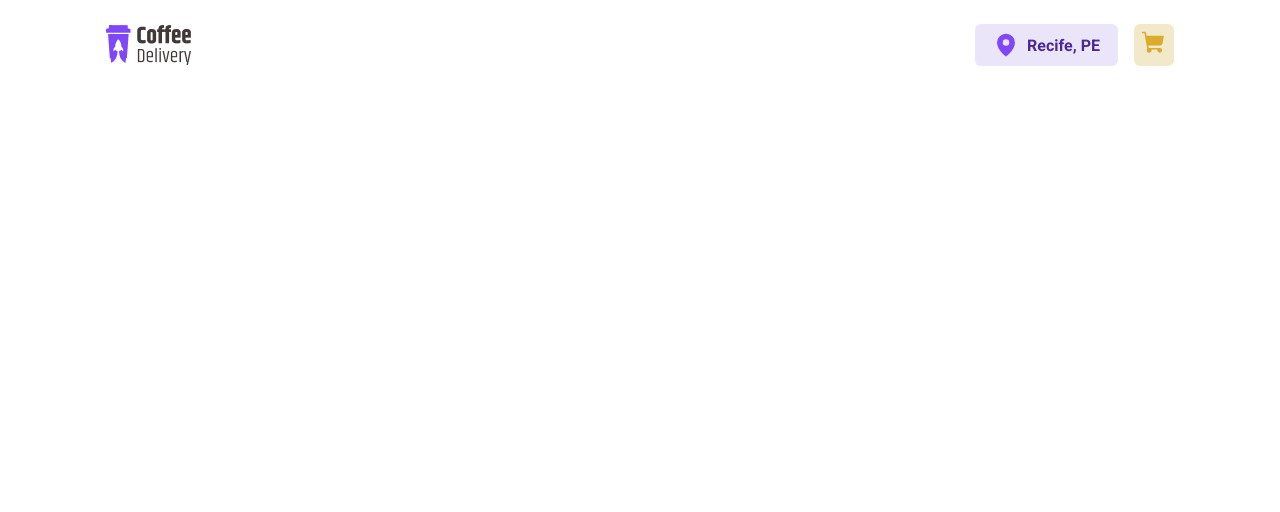
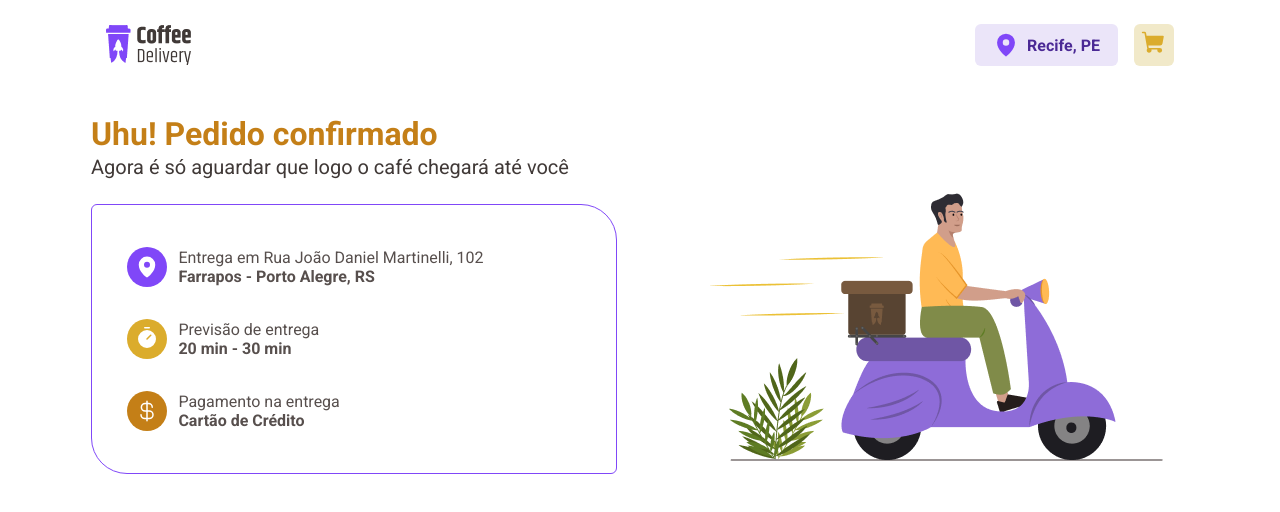
Before and after one commit to HenriquePereiraa/Coffee-Delivery, a React (Vite) app: page /pedido-confirmado in a window 1280 px wide. Shown: the top 512 px of the page. Built offline with nearby package versions, Linux system fonts and the light colour scheme.

Commit message:
coffee delivery - confirmed-order page is ready

```diff
--- a/src/Router.tsx
+++ b/src/Router.tsx
@@ -1,6 +1,7 @@
 import { Routes, Route } from "react-router-dom";
 import { DefaultLayout } from "./layouts/DefaultLayout";
 import { ConfirmOrder } from "./pages/completePedido";
+import { ConfirmedOrder } from "./pages/ConfirmedOrder";
 import { Home } from "./pages/Home";
 
 export function Router() {
@@ -9,7 +10,7 @@ export function Router() {
       <Route path="/" element={<DefaultLayout />}>
         <Route path="/" element={<Home />} />
         <Route path="/confirmar-pedido" element={<ConfirmOrder />} />
-        <Route path="/pedido-confirmado" />
+        <Route path="/pedido-confirmado" element={<ConfirmedOrder/>} />
       </Route>
     </Routes>
   );
--- /dev/null
+++ b/src/components/CardInfoConfirmedOrder/index.tsx
@@ -0,0 +1,25 @@
+import { CardInfoConfirmedOrderContainer } from "./styles";
+
+interface CardInfoConfirmedOrderProps {
+  Icon?: JSX.Element;
+  title: string;
+  description: string;
+  background: "gray" | "yellow1" | "yellow2" | "purple";
+}
+
+export function CardInfoConfirmedOrder({
+  Icon,
+  title,
+  description,
+  background,
+}: CardInfoConfirmedOrderProps) {
+  return (
+    <CardInfoConfirmedOrderContainer background={background}>
+      <div className="icon">{Icon}</div>
+      <div className="card_info__confirmed_order__content">
+        <p>{title}</p>
+        <strong>{description}</strong>
+      </div>
+    </CardInfoConfirmedOrderContainer>
+  );
+}
--- /dev/null
+++ b/src/components/CardInfoConfirmedOrder/styles.ts
@@ -0,0 +1,46 @@
+import styled from "styled-components";
+
+const BACKGROUND = {
+  yellow1: "yellow-900",
+  yellow2: "yellow-600",
+  purple: "purple-600",
+};
+
+interface CardInfoConfirmedOrderProps {
+  background: keyof typeof BACKGROUND;
+}
+
+export const CardInfoConfirmedOrderContainer = styled.div<CardInfoConfirmedOrderProps>`
+  display: flex;
+  justify-content: center;
+  align-items: center;
+  gap: 0.7rem;
+
+  .icon {
+    display: flex;
+    justify-content: center;
+    align-items: center;
+
+    background-color: ${(props) => props.theme[BACKGROUND[props.background]]};
+    width: 40px;
+    height: 40px;
+    padding: 0.5rem;
+    border-radius: 50%;
+  }
+
+  .card_info__confirmed_order__content {
+    display: flex;
+    align-items: flex-start;
+    justify-content: center;
+    flex-direction: column;
+
+    p {
+      color: ${(props) => props.theme["gray-700"]};
+      font-weight: 400;
+    }
+
+    strong {
+      color: ${(props) => props.theme["gray-700"]};
+    }
+  }
+`;
--- /dev/null
+++ b/src/pages/ConfirmedOrder/index.tsx
@@ -0,0 +1,52 @@
+import { CurrencyDollar, MapPin, Timer } from "phosphor-react";
+import { CardInfoConfirmedOrder } from "../../components/CardInfoConfirmedOrder";
+import { ConfirmedOrderContainer, InfoConfirmedOrder } from "./styles";
+
+import ConfirmedOrderBanner from "../../assets/banner-confirmed-order.png";
+
+export function ConfirmedOrder() {
+  const infosConfirmedOrderDeliveryInformation = [
+    {
+      title: "Entrega em Rua João Daniel Martinelli, 102",
+      description: "Farrapos - Porto Alegre, RS",
+      color: "purple",
+      icon: <MapPin size={30} color="white" weight="fill" />,
+    },
+    {
+      title: "Previsão de entrega",
+      description: "20 min - 30 min",
+      color: "yellow2",
+      icon: <Timer size={30} color="white" weight="fill" />,
+    },
+    {
+      title: "Pagamento na entrega",
+      description: "Cartão de Crédito",
+      color: "yellow1",
+      icon: <CurrencyDollar size={30} color="white" weight="fill" />,
+    },
+  ];
+
+  return (
+    <ConfirmedOrderContainer>
+      <InfoConfirmedOrder>
+        <h1>Uhu! Pedido confirmado</h1>
+        <span>Agora é só aguardar que logo o café chegará até você</span>
+
+        <div className="confirmed_order__delivery_information">
+          {infosConfirmedOrderDeliveryInformation.map((item) => {
+            return (
+              <CardInfoConfirmedOrder
+                key={item.title}
+                title={item.title}
+                description={item.description}
+                background={item.color}
+                Icon={item.icon}
+              />
+            );
+          })}
+        </div>
+      </InfoConfirmedOrder>
+      <img src={ConfirmedOrderBanner} alt="Image pedido confirmado" />
+    </ConfirmedOrderContainer>
+  );
+}
--- /dev/null
+++ b/src/pages/ConfirmedOrder/styles.ts
@@ -0,0 +1,47 @@
+import styled from "styled-components";
+
+export const ConfirmedOrderContainer = styled.section`
+  max-width: 1150px;
+  width: 100%;
+  margin: 1.5rem auto;
+  padding: 0 2%;
+
+  display: flex;
+  justify-content: center;
+  align-items:flex-end;
+  justify-content:center;
+  gap: 5rem;
+
+`;
+
+export const InfoConfirmedOrder = styled.div`
+  max-width: 526px;
+  width: 100%;
+
+  h1 {
+    font-size: 2rem;
+    line-height: 2.5rem;
+    color: ${(props) => props.theme["yellow-900"]};
+  }
+
+  span {
+    font-size: 1.25rem;
+    line-height: 1.63rem;
+    color: ${(props) => props.theme["gray-800"]};
+  }
+
+  .confirmed_order__delivery_information {
+    height: 270px;
+    display: flex;
+    justify-content: center;
+    align-items: flex-start;
+    flex-direction: column;
+    gap: 2rem;
+
+    padding: 2.2rem;
+    margin-top: 1.5rem;
+
+    border: 1px solid #8047f8;
+    border-radius: 6px 36px;
+  }
+`;
```
Also changed, not shown: src/assets/banner-confirmed-order.png (added).
